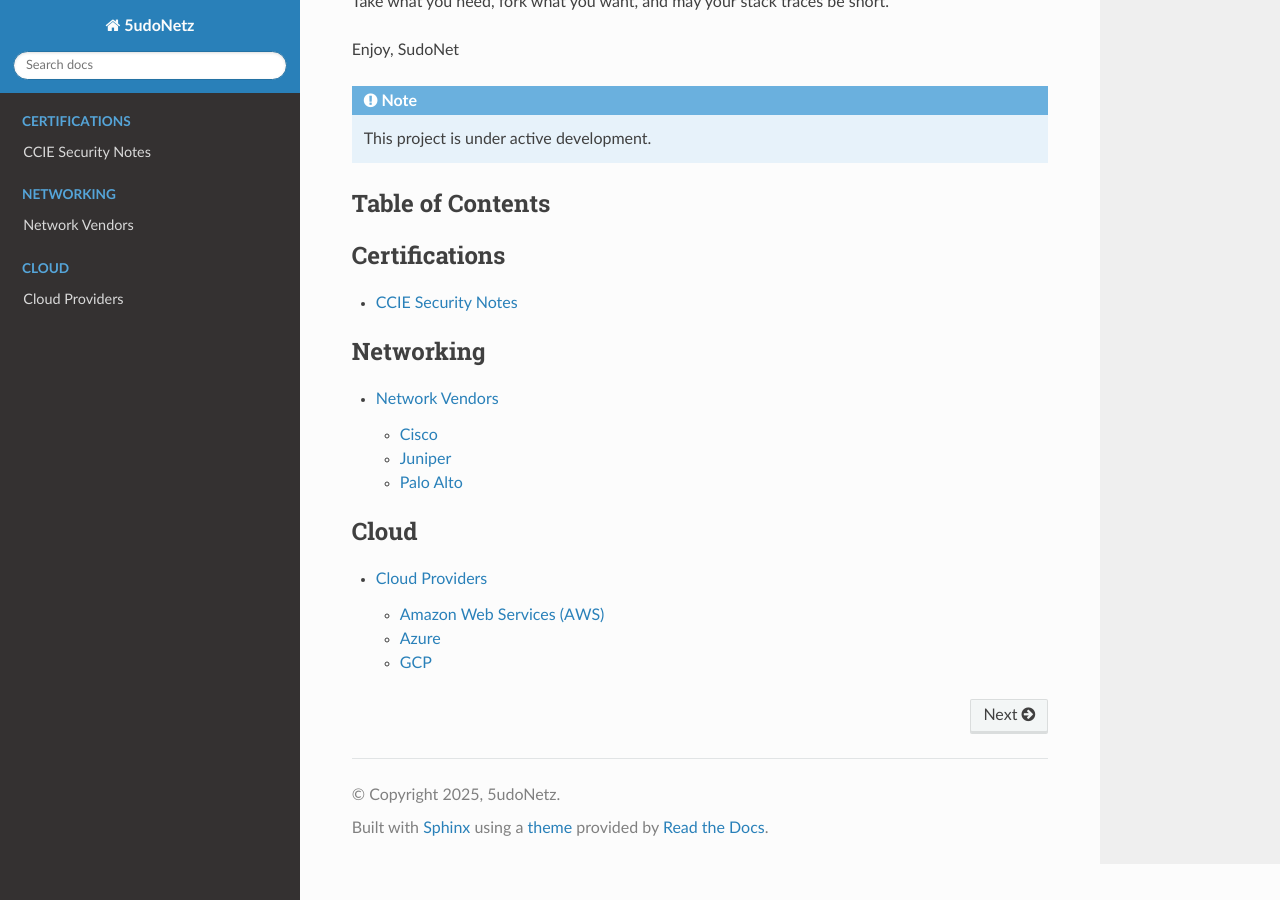
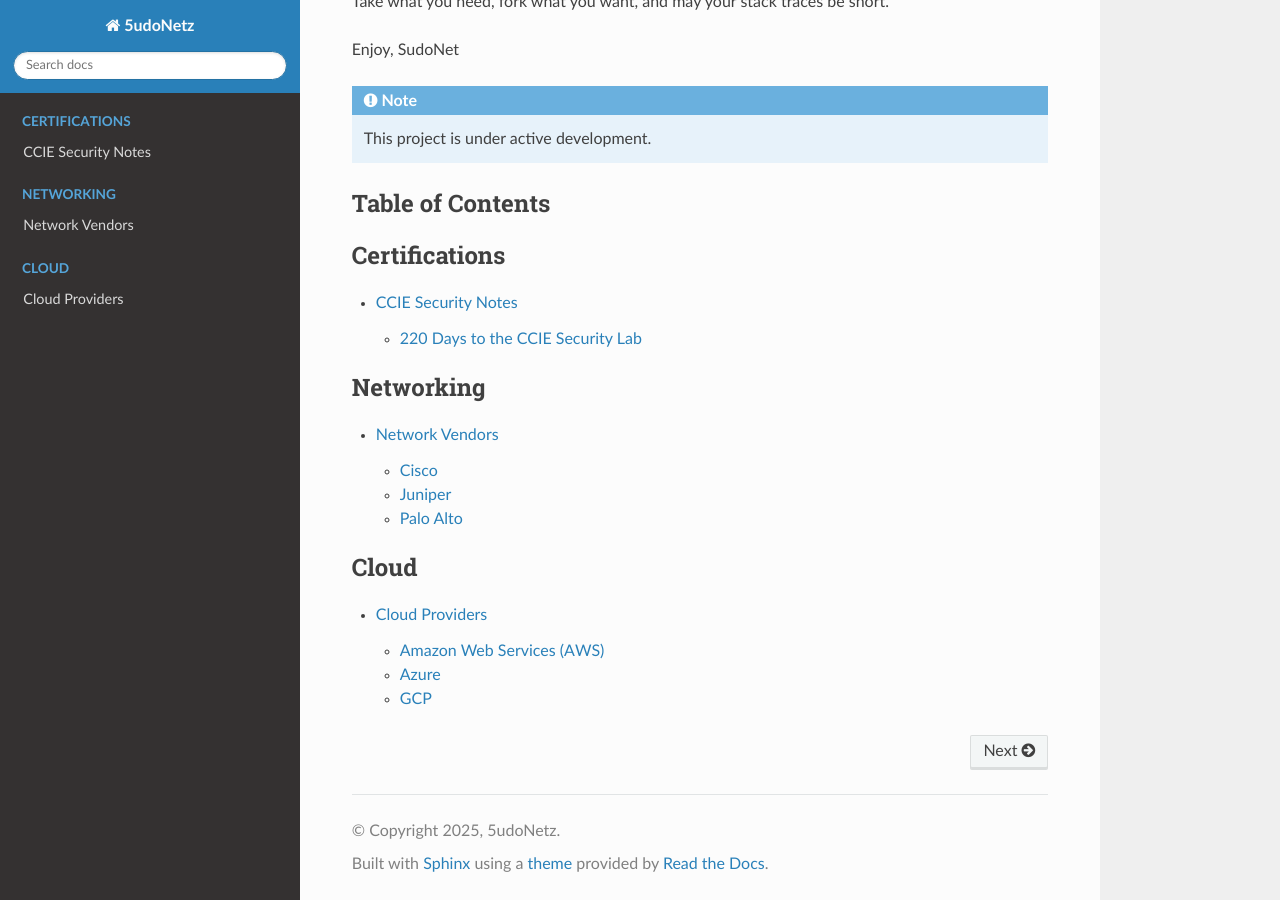
Before and after one commit to sudonetworks/docs, a Sphinx documentation site: the page built from docs/source/index.rst, in a window 1280 px wide and 900 px high, scrolled down 607 px. Built offline with Sphinx 7.4.7 and the Read the Docs theme 3.1.0, drawn with Linux system fonts in a browser that asks for light colours; pages that are not in the unit, such as notebooks, are missing from menus.

Commit message:
Fixed and added files to CCIE Sec folder

```diff
--- a/docs/source/CCIE_SEC/index.rst
+++ b/docs/source/CCIE_SEC/index.rst
@@ -8,7 +8,4 @@
   :maxdepth: 2
   :glob:
 
-  firewalls/index
-  routers/index
-  switches/index
-  how-to-guide/index
+  220-Days-2-CCIE-Sec-Lab/index
```
